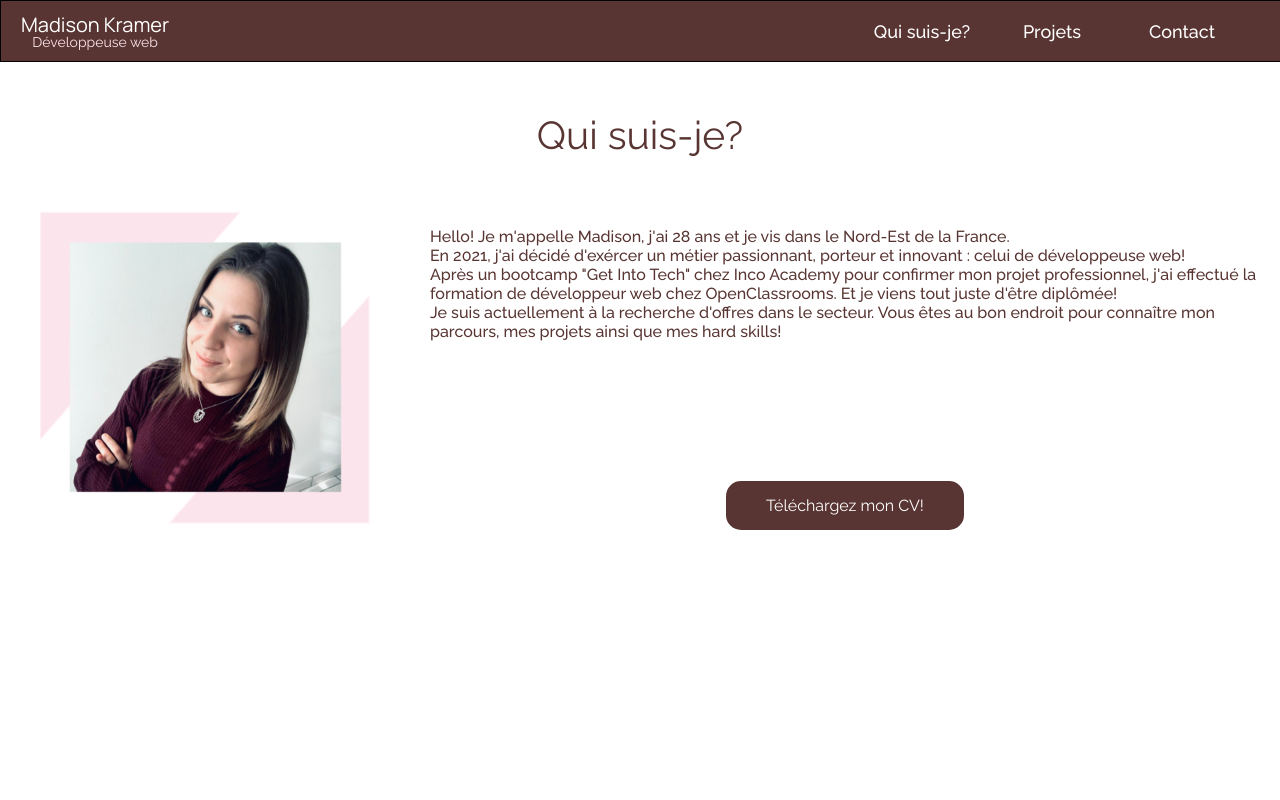
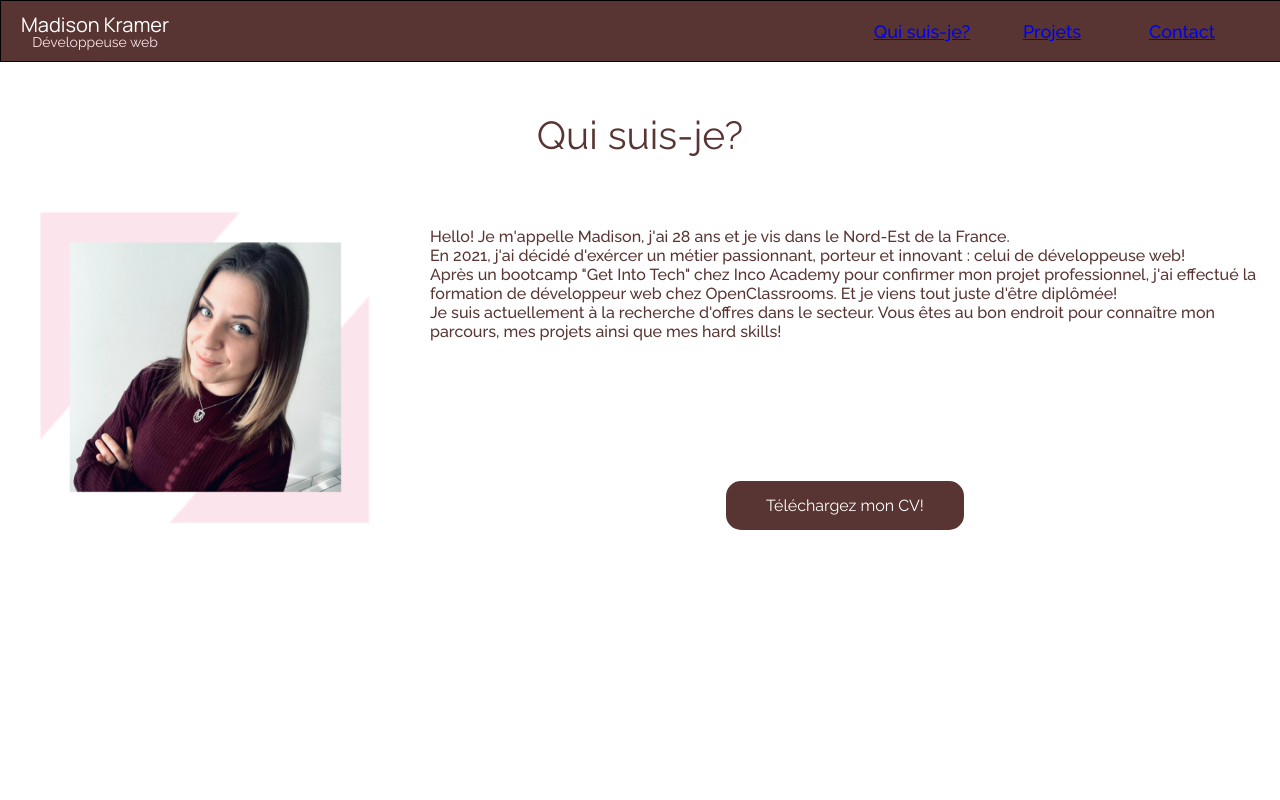
Before and after one commit to OnlyManu/portfolio, a React (Create React App) app: page / in a window 1280 px wide. Shown: the top 800 px of the page. Built offline with nearby package versions, Linux system fonts and the light colour scheme.

Commit message:
correction probleme avec les liens

```diff
--- a/src/components/Navbar.jsx
+++ b/src/components/Navbar.jsx
@@ -16,9 +16,9 @@ const Navbar = () => {
       </div>
         <div className="anchorLinks">
           <ul>
-            <li>Qui suis-je?</li>
-            <li>Projets</li>
-            <li>Contact</li>
+            <li><a href="#whoIAmSection">Qui suis-je?</a></li>
+            <li><a href="#projetsSection">Projets</a></li>
+            <li><a href="#contactSection">Contact</a></li>
           </ul>
         </div>
       <div className="anchorLinks__responsive">
--- a/src/components/Projects.jsx
+++ b/src/components/Projects.jsx
@@ -7,7 +7,7 @@ const Projects = () => {
 
   //Render
   return (
-    <section className="projectsSection" >
+    <section className="projectsSection" id="projetsSection">
       <div className="sectionTitle">
         <h2>Mes Projets</h2>
       </div>
--- a/src/index.js
+++ b/src/index.js
@@ -1,6 +1,5 @@
 import React from "react";
 import ReactDOM from "react-dom/client";
-import { BrowserRouter } from "react-router-dom";
 import "./index.css";
 import App from "./App";
 import reportWebVitals from "./reportWebVitals";
@@ -8,9 +7,7 @@ import reportWebVitals from "./reportWebVitals";
 const root = ReactDOM.createRoot(document.getElementById("root"));
 root.render(
   <React.StrictMode>
-    <BrowserRouter>
       <App />
-    </BrowserRouter>
   </React.StrictMode>
 );
 
```
